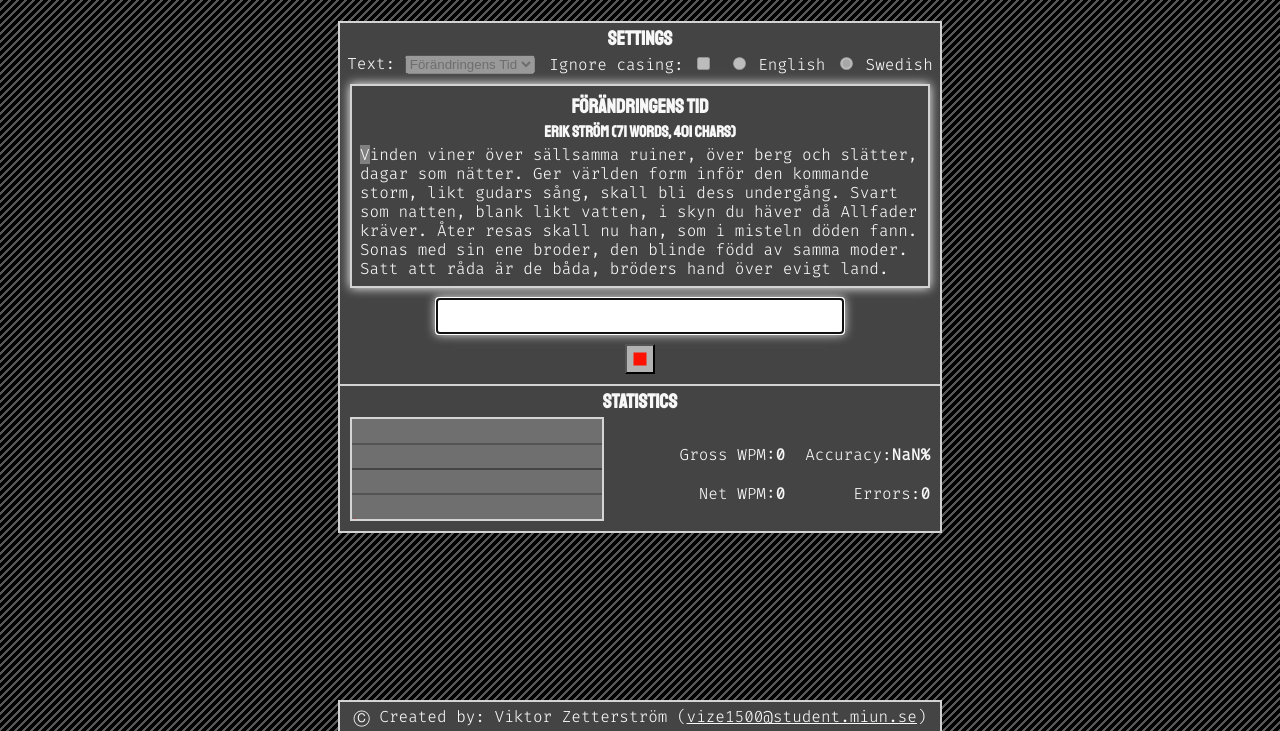
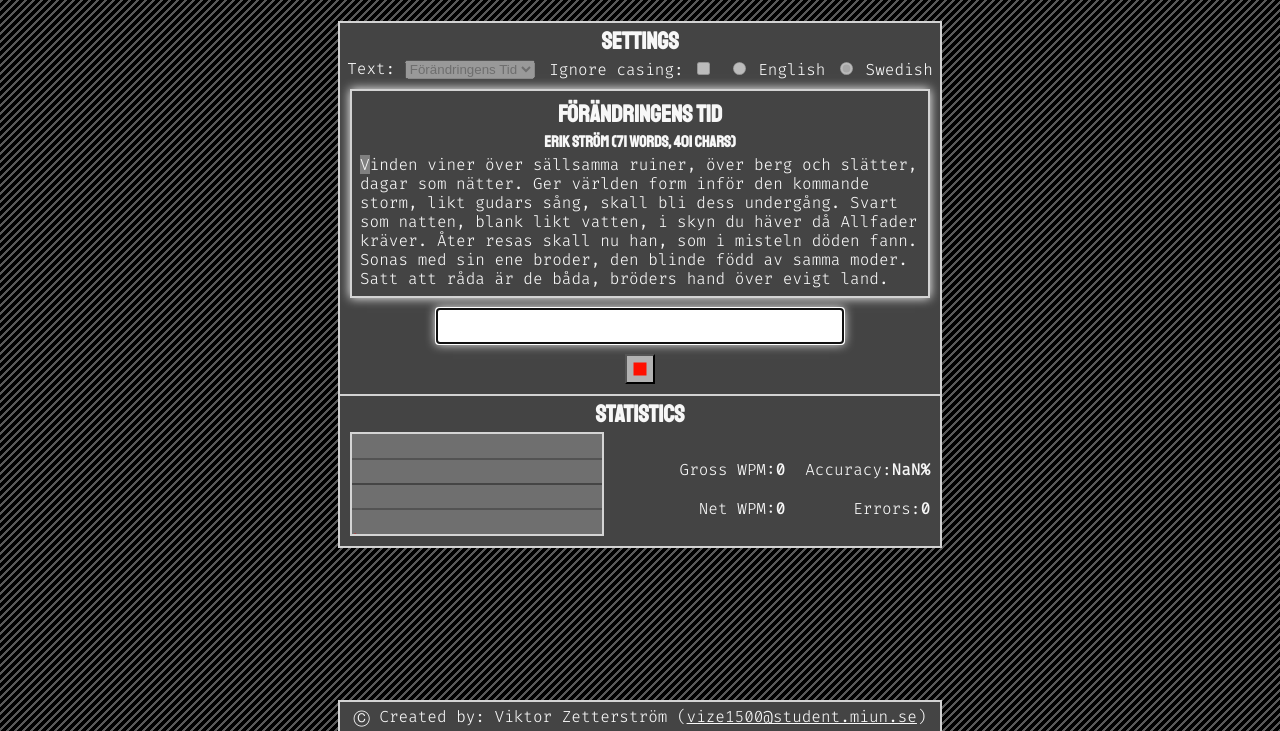
Before and after one commit to viktorzetterstrom/Speed-Typer-2000, a plain HTML site: page index.html in a window 1280 px wide. Both pictures are taken after a click on the button 640 px from the left and 428 px from the top of the page. Shown: the part 69-800 px from the top of the page. Drawn offline with Linux system fonts and the light colour scheme.

Commit message:
Small fixes

```diff
--- a/css/style.css
+++ b/css/style.css
@@ -1,23 +1,26 @@
 @font-face {
   font-family: "fira-code";
-  src: url("/font/FiraCode-Light.woff2") format("woff2");
+  src: url("../font/FiraCode-Light.woff2") format("woff2");
 }
 
 @font-face {
   font-family: "staatliches";
-  src: url("/font/Staatliches-Regular.woff2") format("woff2");
+  src: url("../font/Staatliches-Regular.woff2") format("woff2");
 }
 
 @-webkit-keyframes slide-in-out {
   from {
     margin-left: 180%;
   }
+
   10% {
     margin-left: 15%;
   }
+
   90% {
     margin-left: 10%;
   }
+
   to {
     margin-left: -120%;
   }
@@ -27,12 +30,15 @@
   from {
     margin-left: 180%;
   }
+
   10% {
     margin-left: 15%;
   }
+
   90% {
     margin-left: 10%;
   }
+
   to {
     margin-left: -120%;
   }
@@ -117,20 +123,25 @@ footer p {
   width: 50px;
 }
 
-h1,
-h2,
+h1 {
+  font-family: "staatliches", sans-serif;
+  margin: 3px;
+  font-size: 3em;
+  text-align: center;
+}
+
+h2 {
+  font-family: "staatliches", sans-serif;
+  margin: 3px;
+  font-size: 1.5em;
+  text-align: center;
+}
+
 h3 {
   font-family: "staatliches", sans-serif;
   margin: 3px;
   font-size: 1em;
-}
-
-h1 {
-  font-size: 3em;
-}
-
-h2 {
-  font-size: 20px;
+  text-align: center;
 }
 
 a {
@@ -166,9 +177,15 @@ form {
   color: darkgray;
 }
 
-.running-ok {
+.running {
   -webkit-box-shadow: 0px 0px 10px 0px white;
   box-shadow: 0px 0px 10px 0px white;
+  transition: box-shadow 0.5s ease-in-out;
+}
+
+.stopped {
+  box-shadow: none;
+  transition: box-shadow 0.5s ease-in-out;
 }
 
 #text-area {
@@ -176,11 +193,6 @@ form {
   text-align: left;
   margin: 10px;
   padding: 5px;
-}
-
-#text-area h2,
-#text-area h3 {
-  text-align: center;
 }
 
 #text-area p {
@@ -265,4 +277,3 @@ form {
 #stats-section {
   border-top: 2px solid #ddddddee;
 }
-/*# sourceMappingURL=style.css.map */
--- a/index.html
+++ b/index.html
@@ -19,7 +19,7 @@ vize1500@student.miun.se
 <!-- Header -->
 <header>
   <div id=page-heading>
-    <img src="/img/computer.png" alt="computer">
+    <img src=img/computer.png alt=computer>
     <h1> Speed-Typer-2000</h1>
   </div>
 
--- a/js/classes.js
+++ b/js/classes.js
@@ -65,7 +65,7 @@ export class TextArea {
     this._wordCount = document.getElementById('word-count')
     this._charCount = document.getElementById('char-count')
     this._activeCharIndex = 0
-    this._errorAudio = new Audio('/audio/error.m4a')
+    this._errorAudio = new Audio('audio/error.m4a')
   }
 
   /**
--- a/js/functions.js
+++ b/js/functions.js
@@ -58,11 +58,11 @@ export function getTextsFromXml () {
 export function startApp () {
   // Change playbutton.
   let playButton = document.getElementById('play-button')
-  playButton.style.backgroundImage = 'url("/img/stop-button.png")'
+  playButton.style.backgroundImage = 'url("../img/stop-button.png")'
 
   // Add box shadow.
   let textArea = document.getElementById('text-area')
-  textArea.className = 'running-ok'
+  textArea.className = 'running'
 
   // Disable settings.
   document.getElementById('text-selection').disabled = true
@@ -82,11 +82,11 @@ export function startApp () {
 export function stopApp () {
   // Change playbutton.
   let playButton = document.getElementById('play-button')
-  playButton.style.backgroundImage = 'url("/img/play-button.png")'
+  playButton.style.backgroundImage = 'url("../img/play-button.png")'
 
   // Remove box shadow.
   let textArea = document.getElementById('text-area')
-  textArea.className = ''
+  textArea.className = 'stopped'
 
   // Enable settings.
   document.getElementById('text-selection').disabled = false
```
Lines whose indentation alone changed are shown as unchanged.
